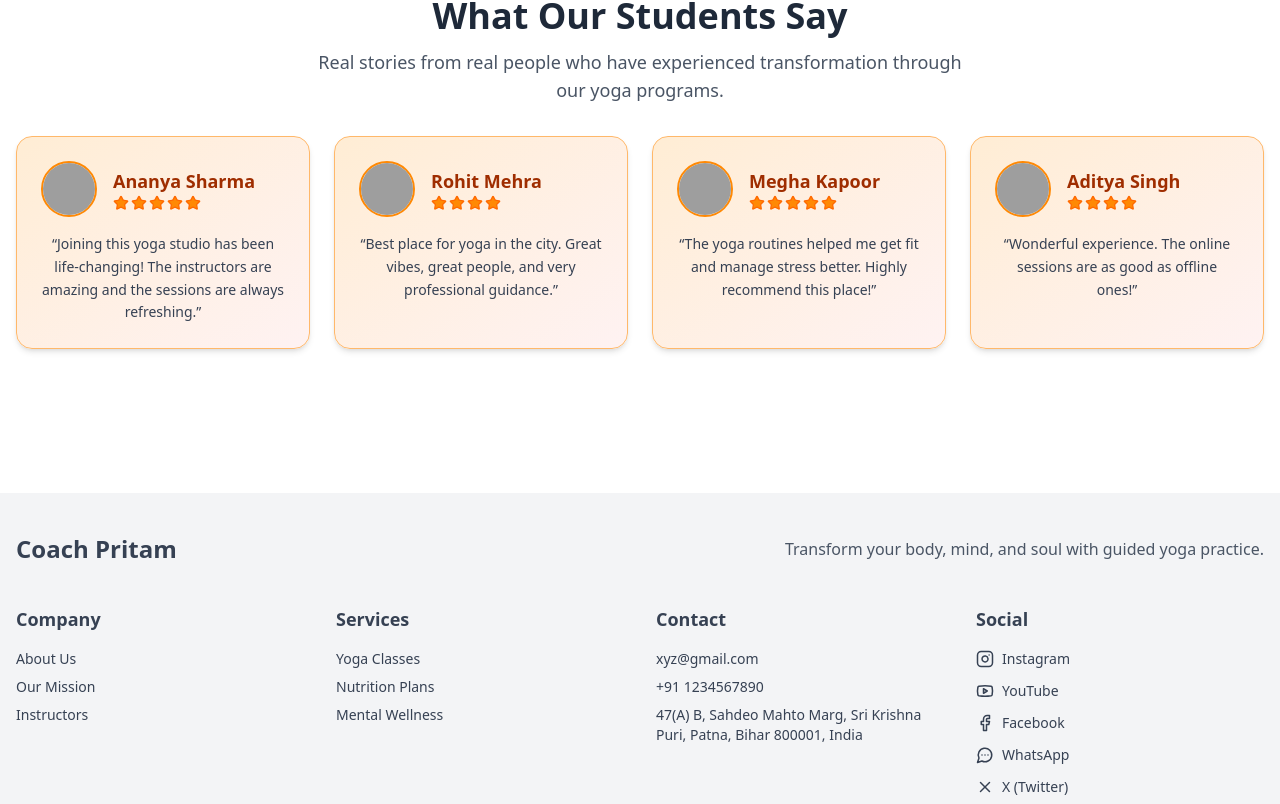
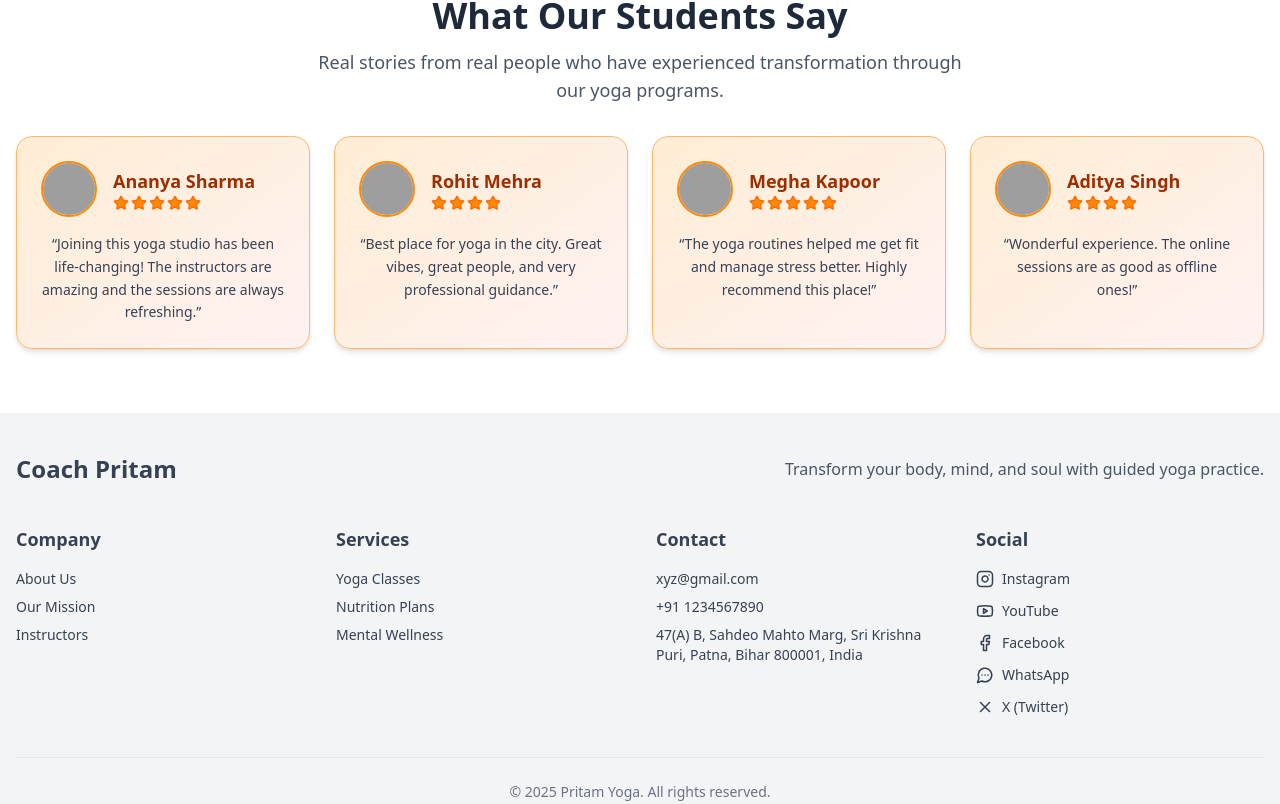
Before and after one commit to aarvi18/coach-pritam-yoga-instructor, a React (Vite) app: page / in a window 1280 px wide. Shown: the part 1993-2797 px from the top of the page. Built offline with nearby package versions, Linux system fonts and the light colour scheme; grey boxes are pictures that could not be loaded.

Commit message:
style : update footer ui

```diff
--- a/src/components/footer/Footer.tsx
+++ b/src/components/footer/Footer.tsx
@@ -5,7 +5,7 @@ import { FooterBottom } from './FooterBottom'
 
 const Footer: React.FC = () => {
     return (
-        <footer className="bg-gray-100 text-gray-700 mt-20">
+        <footer className="bg-gray-100 text-gray-700">
             <div className="max-w-7xl mx-auto px-4 py-10 space-y-10">
                 <FooterTop />
                 <FooterLinks />
```
